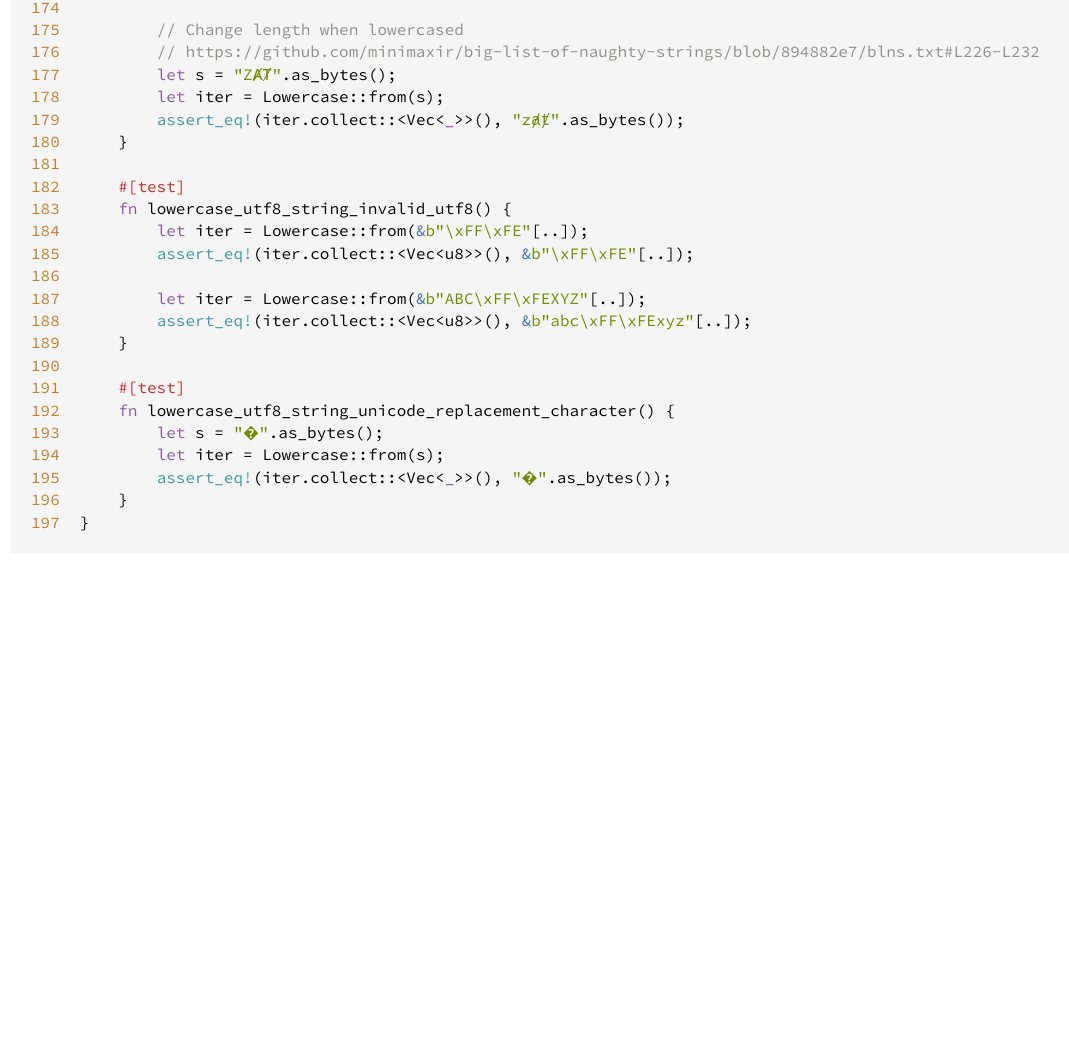
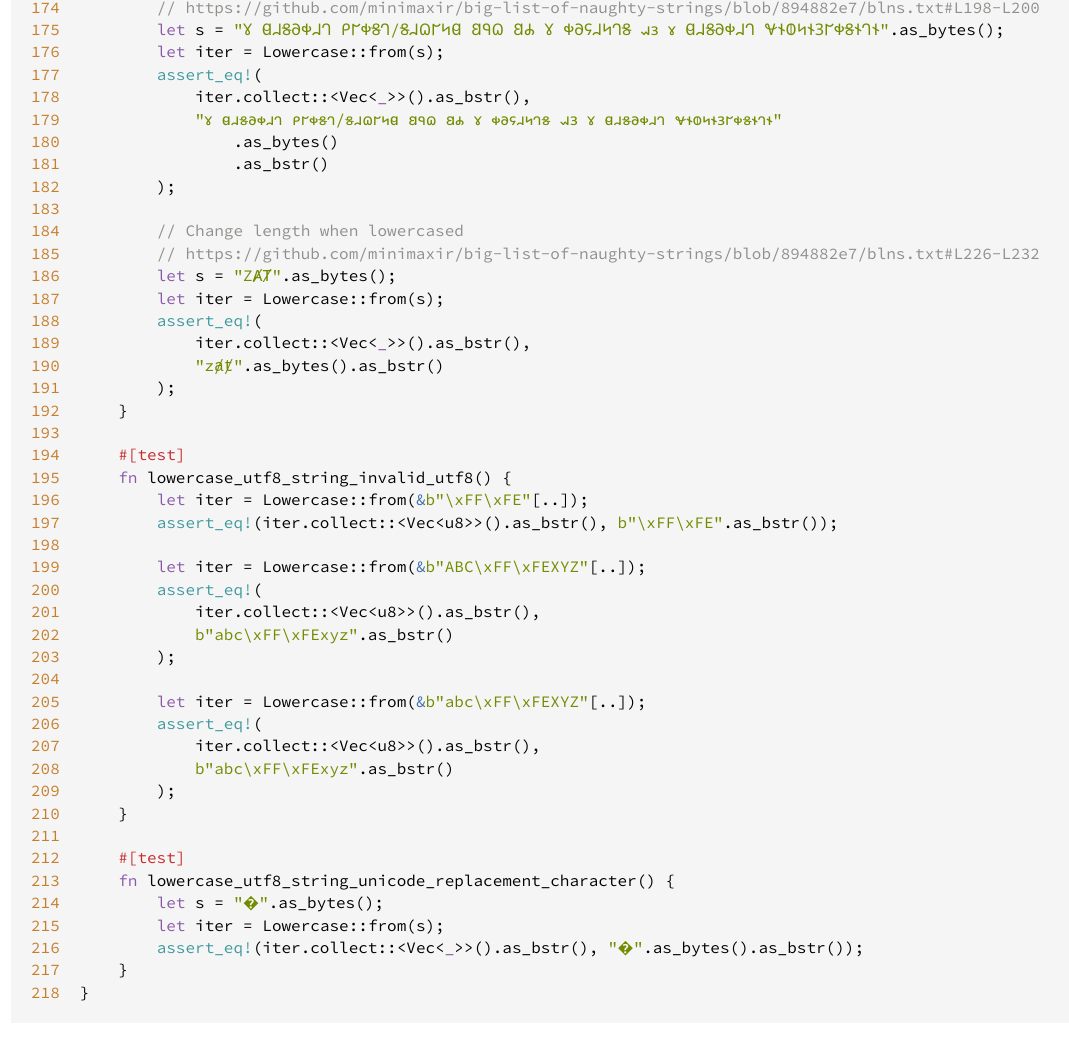
Before and after one commit to artichoke/roe, a plain HTML site: page src/roe/lowercase.rs.html in a window 1280 px wide. Shown: the part 4046-5086 px from the top of the page, without its empty margins (4-1073 px from the left). Before the commit the page ends 4650 px from the top, so only its background shows below. Drawn offline with Linux system fonts and the light colour scheme.

Commit message:
deploy: bfc7fae29db8e1d39b0401b9a2e05d5e96f5b79a

```diff
--- a/src/roe/lowercase.rs.html
+++ b/src/roe/lowercase.rs.html
@@ -198,6 +198,27 @@
 <span id="195">195</span>
 <span id="196">196</span>
 <span id="197">197</span>
+<span id="198">198</span>
+<span id="199">199</span>
+<span id="200">200</span>
+<span id="201">201</span>
+<span id="202">202</span>
+<span id="203">203</span>
+<span id="204">204</span>
+<span id="205">205</span>
+<span id="206">206</span>
+<span id="207">207</span>
+<span id="208">208</span>
+<span id="209">209</span>
+<span id="210">210</span>
+<span id="211">211</span>
+<span id="212">212</span>
+<span id="213">213</span>
+<span id="214">214</span>
+<span id="215">215</span>
+<span id="216">216</span>
+<span id="217">217</span>
+<span id="218">218</span>
 </pre><div class="example-wrap"><pre class="rust ">
 <span class="kw">use</span> <span class="ident">core</span>::<span class="ident">char</span>::<span class="ident">ToLowercase</span>;
 <span class="kw">use</span> <span class="ident">core</span>::<span class="ident">fmt</span>;
@@ -323,30 +344,31 @@
 <span class="attribute">#[<span class="ident">cfg</span>(<span class="ident">test</span>)]</span>
 <span class="kw">mod</span> <span class="ident">tests</span> {
     <span class="kw">use</span> <span class="ident">alloc</span>::<span class="ident">vec</span>::<span class="ident">Vec</span>;
+    <span class="kw">use</span> <span class="ident">bstr</span>::<span class="ident">ByteSlice</span>;
 
     <span class="kw">use</span> <span class="kw">super</span>::<span class="ident">Lowercase</span>;
 
     <span class="attribute">#[<span class="ident">test</span>]</span>
     <span class="kw">fn</span> <span class="ident">lowercase_utf8_string_empty</span>() {
         <span class="kw">let</span> <span class="ident">iter</span> <span class="op">=</span> <span class="ident">Lowercase</span>::<span class="ident">from</span>(<span class="kw-2">&amp;</span><span class="string">b&quot;&quot;</span>[..]);
-        <span class="macro">assert_eq</span><span class="macro">!</span>(<span class="ident">iter</span>.<span class="ident">collect</span>::<span class="op">&lt;</span><span class="ident">Vec</span><span class="op">&lt;</span><span class="kw">_</span><span class="op">&gt;</span><span class="op">&gt;</span>(), <span class="string">b&quot;&quot;</span>);
+        <span class="macro">assert_eq</span><span class="macro">!</span>(<span class="ident">iter</span>.<span class="ident">collect</span>::<span class="op">&lt;</span><span class="ident">Vec</span><span class="op">&lt;</span><span class="kw">_</span><span class="op">&gt;</span><span class="op">&gt;</span>().<span class="ident">as_bstr</span>(), <span class="string">b&quot;&quot;</span>.<span class="ident">as_bstr</span>());
     }
 
     <span class="attribute">#[<span class="ident">test</span>]</span>
     <span class="kw">fn</span> <span class="ident">lowercase_utf8_string_ascii</span>() {
         <span class="kw">let</span> <span class="ident">iter</span> <span class="op">=</span> <span class="ident">Lowercase</span>::<span class="ident">from</span>(<span class="kw-2">&amp;</span><span class="string">b&quot;abc&quot;</span>[..]);
-        <span class="macro">assert_eq</span><span class="macro">!</span>(<span class="ident">iter</span>.<span class="ident">collect</span>::<span class="op">&lt;</span><span class="ident">Vec</span><span class="op">&lt;</span><span class="kw">_</span><span class="op">&gt;</span><span class="op">&gt;</span>(), <span class="string">b&quot;abc&quot;</span>);
+        <span class="macro">assert_eq</span><span class="macro">!</span>(<span class="ident">iter</span>.<span class="ident">collect</span>::<span class="op">&lt;</span><span class="ident">Vec</span><span class="op">&lt;</span><span class="kw">_</span><span class="op">&gt;</span><span class="op">&gt;</span>().<span class="ident">as_bstr</span>(), <span class="string">b&quot;abc&quot;</span>.<span class="ident">as_bstr</span>());
 
         <span class="kw">let</span> <span class="ident">iter</span> <span class="op">=</span> <span class="ident">Lowercase</span>::<span class="ident">from</span>(<span class="kw-2">&amp;</span><span class="string">b&quot;aBC&quot;</span>[..]);
-        <span class="macro">assert_eq</span><span class="macro">!</span>(<span class="ident">iter</span>.<span class="ident">collect</span>::<span class="op">&lt;</span><span class="ident">Vec</span><span class="op">&lt;</span><span class="kw">_</span><span class="op">&gt;</span><span class="op">&gt;</span>(), <span class="string">b&quot;abc&quot;</span>);
+        <span class="macro">assert_eq</span><span class="macro">!</span>(<span class="ident">iter</span>.<span class="ident">collect</span>::<span class="op">&lt;</span><span class="ident">Vec</span><span class="op">&lt;</span><span class="kw">_</span><span class="op">&gt;</span><span class="op">&gt;</span>().<span class="ident">as_bstr</span>(), <span class="string">b&quot;abc&quot;</span>.<span class="ident">as_bstr</span>());
 
         <span class="kw">let</span> <span class="ident">iter</span> <span class="op">=</span> <span class="ident">Lowercase</span>::<span class="ident">from</span>(<span class="kw-2">&amp;</span><span class="string">b&quot;ABC&quot;</span>[..]);
-        <span class="macro">assert_eq</span><span class="macro">!</span>(<span class="ident">iter</span>.<span class="ident">collect</span>::<span class="op">&lt;</span><span class="ident">Vec</span><span class="op">&lt;</span><span class="kw">_</span><span class="op">&gt;</span><span class="op">&gt;</span>(), <span class="string">b&quot;abc&quot;</span>);
+        <span class="macro">assert_eq</span><span class="macro">!</span>(<span class="ident">iter</span>.<span class="ident">collect</span>::<span class="op">&lt;</span><span class="ident">Vec</span><span class="op">&lt;</span><span class="kw">_</span><span class="op">&gt;</span><span class="op">&gt;</span>().<span class="ident">as_bstr</span>(), <span class="string">b&quot;abc&quot;</span>.<span class="ident">as_bstr</span>());
 
         <span class="kw">let</span> <span class="ident">iter</span> <span class="op">=</span> <span class="ident">Lowercase</span>::<span class="ident">from</span>(<span class="kw-2">&amp;</span><span class="string">b&quot;aBC, 123, ABC, baby you and me girl&quot;</span>[..]);
         <span class="macro">assert_eq</span><span class="macro">!</span>(
-            <span class="ident">iter</span>.<span class="ident">collect</span>::<span class="op">&lt;</span><span class="ident">Vec</span><span class="op">&lt;</span><span class="kw">_</span><span class="op">&gt;</span><span class="op">&gt;</span>(),
-            <span class="string">b&quot;abc, 123, abc, baby you and me girl&quot;</span>
+            <span class="ident">iter</span>.<span class="ident">collect</span>::<span class="op">&lt;</span><span class="ident">Vec</span><span class="op">&lt;</span><span class="kw">_</span><span class="op">&gt;</span><span class="op">&gt;</span>().<span class="ident">as_bstr</span>(),
+            <span class="string">b&quot;abc, 123, abc, baby you and me girl&quot;</span>.<span class="ident">as_bstr</span>()
         );
     }
 
@@ -354,46 +376,66 @@
     <span class="kw">fn</span> <span class="ident">lowercase_utf8_string_utf8</span>() {
         <span class="kw">let</span> <span class="ident">s</span> <span class="op">=</span> <span class="string">&quot;ß&quot;</span>.<span class="ident">as_bytes</span>();
         <span class="kw">let</span> <span class="ident">iter</span> <span class="op">=</span> <span class="ident">Lowercase</span>::<span class="ident">from</span>(<span class="ident">s</span>);
-        <span class="macro">assert_eq</span><span class="macro">!</span>(<span class="ident">iter</span>.<span class="ident">collect</span>::<span class="op">&lt;</span><span class="ident">Vec</span><span class="op">&lt;</span><span class="kw">_</span><span class="op">&gt;</span><span class="op">&gt;</span>(), <span class="string">&quot;ß&quot;</span>.<span class="ident">as_bytes</span>());
+        <span class="macro">assert_eq</span><span class="macro">!</span>(<span class="ident">iter</span>.<span class="ident">collect</span>::<span class="op">&lt;</span><span class="ident">Vec</span><span class="op">&lt;</span><span class="kw">_</span><span class="op">&gt;</span><span class="op">&gt;</span>().<span class="ident">as_bstr</span>(), <span class="string">&quot;ß&quot;</span>.<span class="ident">as_bytes</span>().<span class="ident">as_bstr</span>());
 
         <span class="kw">let</span> <span class="ident">s</span> <span class="op">=</span> <span class="string">&quot;Αύριο&quot;</span>.<span class="ident">as_bytes</span>();
         <span class="kw">let</span> <span class="ident">iter</span> <span class="op">=</span> <span class="ident">Lowercase</span>::<span class="ident">from</span>(<span class="ident">s</span>);
-        <span class="macro">assert_eq</span><span class="macro">!</span>(<span class="ident">iter</span>.<span class="ident">collect</span>::<span class="op">&lt;</span><span class="ident">Vec</span><span class="op">&lt;</span><span class="kw">_</span><span class="op">&gt;</span><span class="op">&gt;</span>(), <span class="string">&quot;αύριο&quot;</span>.<span class="ident">as_bytes</span>());
+        <span class="macro">assert_eq</span><span class="macro">!</span>(
+            <span class="ident">iter</span>.<span class="ident">collect</span>::<span class="op">&lt;</span><span class="ident">Vec</span><span class="op">&lt;</span><span class="kw">_</span><span class="op">&gt;</span><span class="op">&gt;</span>().<span class="ident">as_bstr</span>(),
+            <span class="string">&quot;αύριο&quot;</span>.<span class="ident">as_bytes</span>().<span class="ident">as_bstr</span>()
+        );
 
         <span class="kw">let</span> <span class="ident">s</span> <span class="op">=</span> <span class="string">&quot;Έτος&quot;</span>.<span class="ident">as_bytes</span>();
         <span class="kw">let</span> <span class="ident">iter</span> <span class="op">=</span> <span class="ident">Lowercase</span>::<span class="ident">from</span>(<span class="ident">s</span>);
-        <span class="macro">assert_eq</span><span class="macro">!</span>(<span class="ident">iter</span>.<span class="ident">collect</span>::<span class="op">&lt;</span><span class="ident">Vec</span><span class="op">&lt;</span><span class="kw">_</span><span class="op">&gt;</span><span class="op">&gt;</span>(), <span class="string">&quot;έτος&quot;</span>.<span class="ident">as_bytes</span>());
+        <span class="macro">assert_eq</span><span class="macro">!</span>(
+            <span class="ident">iter</span>.<span class="ident">collect</span>::<span class="op">&lt;</span><span class="ident">Vec</span><span class="op">&lt;</span><span class="kw">_</span><span class="op">&gt;</span><span class="op">&gt;</span>().<span class="ident">as_bstr</span>(),
+            <span class="string">&quot;έτος&quot;</span>.<span class="ident">as_bytes</span>().<span class="ident">as_bstr</span>()
+        );
 
         <span class="comment">// two-byte characters</span>
         <span class="comment">// https://github.com/minimaxir/big-list-of-naughty-strings/blob/894882e7/blns.txt#L198-L200</span>
         <span class="kw">let</span> <span class="ident">s</span> <span class="op">=</span> <span class="string">&quot;𐐜 𐐔𐐇𐐝𐐀𐐡𐐇𐐓 𐐙𐐊𐐡𐐝𐐓/𐐝𐐇𐐗𐐊𐐤𐐔 𐐒𐐋𐐗 𐐒𐐌 𐐜 𐐡𐐀𐐖𐐇𐐤𐐓𐐝 𐐱𐑂 𐑄 𐐔𐐇𐐝𐐀𐐡𐐇𐐓 𐐏𐐆𐐅𐐤𐐆𐐚𐐊𐐡𐐝𐐆𐐓𐐆&quot;</span>.<span class="ident">as_bytes</span>();
         <span class="kw">let</span> <span class="ident">iter</span> <span class="op">=</span> <span class="ident">Lowercase</span>::<span class="ident">from</span>(<span class="ident">s</span>);
         <span class="macro">assert_eq</span><span class="macro">!</span>(
-            <span class="ident">iter</span>.<span class="ident">collect</span>::<span class="op">&lt;</span><span class="ident">Vec</span><span class="op">&lt;</span><span class="kw">_</span><span class="op">&gt;</span><span class="op">&gt;</span>(),
-            <span class="string">&quot;𐑄 𐐼𐐯𐑅𐐨𐑉𐐯𐐻 𐑁𐐲𐑉𐑅𐐻/𐑅𐐯𐐿𐐲𐑌𐐼 𐐺𐐳𐐿 𐐺𐐴 𐑄 𐑉𐐨𐐾𐐯𐑌𐐻𐑅 𐐱𐑂 𐑄 𐐼𐐯𐑅𐐨𐑉𐐯𐐻 𐐷𐐮𐐭𐑌𐐮𐑂𐐲𐑉𐑅𐐮𐐻𐐮&quot;</span>.<span class="ident">as_bytes</span>()
+            <span class="ident">iter</span>.<span class="ident">collect</span>::<span class="op">&lt;</span><span class="ident">Vec</span><span class="op">&lt;</span><span class="kw">_</span><span class="op">&gt;</span><span class="op">&gt;</span>().<span class="ident">as_bstr</span>(),
+            <span class="string">&quot;𐑄 𐐼𐐯𐑅𐐨𐑉𐐯𐐻 𐑁𐐲𐑉𐑅𐐻/𐑅𐐯𐐿𐐲𐑌𐐼 𐐺𐐳𐐿 𐐺𐐴 𐑄 𐑉𐐨𐐾𐐯𐑌𐐻𐑅 𐐱𐑂 𐑄 𐐼𐐯𐑅𐐨𐑉𐐯𐐻 𐐷𐐮𐐭𐑌𐐮𐑂𐐲𐑉𐑅𐐮𐐻𐐮&quot;</span>
+                .<span class="ident">as_bytes</span>()
+                .<span class="ident">as_bstr</span>()
         );
 
         <span class="comment">// Change length when lowercased</span>
         <span class="comment">// https://github.com/minimaxir/big-list-of-naughty-strings/blob/894882e7/blns.txt#L226-L232</span>
         <span class="kw">let</span> <span class="ident">s</span> <span class="op">=</span> <span class="string">&quot;ZȺȾ&quot;</span>.<span class="ident">as_bytes</span>();
         <span class="kw">let</span> <span class="ident">iter</span> <span class="op">=</span> <span class="ident">Lowercase</span>::<span class="ident">from</span>(<span class="ident">s</span>);
-        <span class="macro">assert_eq</span><span class="macro">!</span>(<span class="ident">iter</span>.<span class="ident">collect</span>::<span class="op">&lt;</span><span class="ident">Vec</span><span class="op">&lt;</span><span class="kw">_</span><span class="op">&gt;</span><span class="op">&gt;</span>(), <span class="string">&quot;zⱥⱦ&quot;</span>.<span class="ident">as_bytes</span>());
+        <span class="macro">assert_eq</span><span class="macro">!</span>(
+            <span class="ident">iter</span>.<span class="ident">collect</span>::<span class="op">&lt;</span><span class="ident">Vec</span><span class="op">&lt;</span><span class="kw">_</span><span class="op">&gt;</span><span class="op">&gt;</span>().<span class="ident">as_bstr</span>(),
+            <span class="string">&quot;zⱥⱦ&quot;</span>.<span class="ident">as_bytes</span>().<span class="ident">as_bstr</span>()
+        );
     }
 
     <span class="attribute">#[<span class="ident">test</span>]</span>
     <span class="kw">fn</span> <span class="ident">lowercase_utf8_string_invalid_utf8</span>() {
         <span class="kw">let</span> <span class="ident">iter</span> <span class="op">=</span> <span class="ident">Lowercase</span>::<span class="ident">from</span>(<span class="kw-2">&amp;</span><span class="string">b&quot;\xFF\xFE&quot;</span>[..]);
-        <span class="macro">assert_eq</span><span class="macro">!</span>(<span class="ident">iter</span>.<span class="ident">collect</span>::<span class="op">&lt;</span><span class="ident">Vec</span><span class="op">&lt;</span><span class="ident">u8</span><span class="op">&gt;</span><span class="op">&gt;</span>(), <span class="kw-2">&amp;</span><span class="string">b&quot;\xFF\xFE&quot;</span>[..]);
+        <span class="macro">assert_eq</span><span class="macro">!</span>(<span class="ident">iter</span>.<span class="ident">collect</span>::<span class="op">&lt;</span><span class="ident">Vec</span><span class="op">&lt;</span><span class="ident">u8</span><span class="op">&gt;</span><span class="op">&gt;</span>().<span class="ident">as_bstr</span>(), <span class="string">b&quot;\xFF\xFE&quot;</span>.<span class="ident">as_bstr</span>());
 
         <span class="kw">let</span> <span class="ident">iter</span> <span class="op">=</span> <span class="ident">Lowercase</span>::<span class="ident">from</span>(<span class="kw-2">&amp;</span><span class="string">b&quot;ABC\xFF\xFEXYZ&quot;</span>[..]);
-        <span class="macro">assert_eq</span><span class="macro">!</span>(<span class="ident">iter</span>.<span class="ident">collect</span>::<span class="op">&lt;</span><span class="ident">Vec</span><span class="op">&lt;</span><span class="ident">u8</span><span class="op">&gt;</span><span class="op">&gt;</span>(), <span class="kw-2">&amp;</span><span class="string">b&quot;abc\xFF\xFExyz&quot;</span>[..]);
+        <span class="macro">assert_eq</span><span class="macro">!</span>(
+            <span class="ident">iter</span>.<span class="ident">collect</span>::<span class="op">&lt;</span><span class="ident">Vec</span><span class="op">&lt;</span><span class="ident">u8</span><span class="op">&gt;</span><span class="op">&gt;</span>().<span class="ident">as_bstr</span>(),
+            <span class="string">b&quot;abc\xFF\xFExyz&quot;</span>.<span class="ident">as_bstr</span>()
+        );
+
+        <span class="kw">let</span> <span class="ident">iter</span> <span class="op">=</span> <span class="ident">Lowercase</span>::<span class="ident">from</span>(<span class="kw-2">&amp;</span><span class="string">b&quot;abc\xFF\xFEXYZ&quot;</span>[..]);
+        <span class="macro">assert_eq</span><span class="macro">!</span>(
+            <span class="ident">iter</span>.<span class="ident">collect</span>::<span class="op">&lt;</span><span class="ident">Vec</span><span class="op">&lt;</span><span class="ident">u8</span><span class="op">&gt;</span><span class="op">&gt;</span>().<span class="ident">as_bstr</span>(),
+            <span class="string">b&quot;abc\xFF\xFExyz&quot;</span>.<span class="ident">as_bstr</span>()
+        );
     }
 
     <span class="attribute">#[<span class="ident">test</span>]</span>
     <span class="kw">fn</span> <span class="ident">lowercase_utf8_string_unicode_replacement_character</span>() {
         <span class="kw">let</span> <span class="ident">s</span> <span class="op">=</span> <span class="string">&quot;�&quot;</span>.<span class="ident">as_bytes</span>();
         <span class="kw">let</span> <span class="ident">iter</span> <span class="op">=</span> <span class="ident">Lowercase</span>::<span class="ident">from</span>(<span class="ident">s</span>);
-        <span class="macro">assert_eq</span><span class="macro">!</span>(<span class="ident">iter</span>.<span class="ident">collect</span>::<span class="op">&lt;</span><span class="ident">Vec</span><span class="op">&lt;</span><span class="kw">_</span><span class="op">&gt;</span><span class="op">&gt;</span>(), <span class="string">&quot;�&quot;</span>.<span class="ident">as_bytes</span>());
+        <span class="macro">assert_eq</span><span class="macro">!</span>(<span class="ident">iter</span>.<span class="ident">collect</span>::<span class="op">&lt;</span><span class="ident">Vec</span><span class="op">&lt;</span><span class="kw">_</span><span class="op">&gt;</span><span class="op">&gt;</span>().<span class="ident">as_bstr</span>(), <span class="string">&quot;�&quot;</span>.<span class="ident">as_bytes</span>().<span class="ident">as_bstr</span>());
     }
 }
 </pre></div>
```
